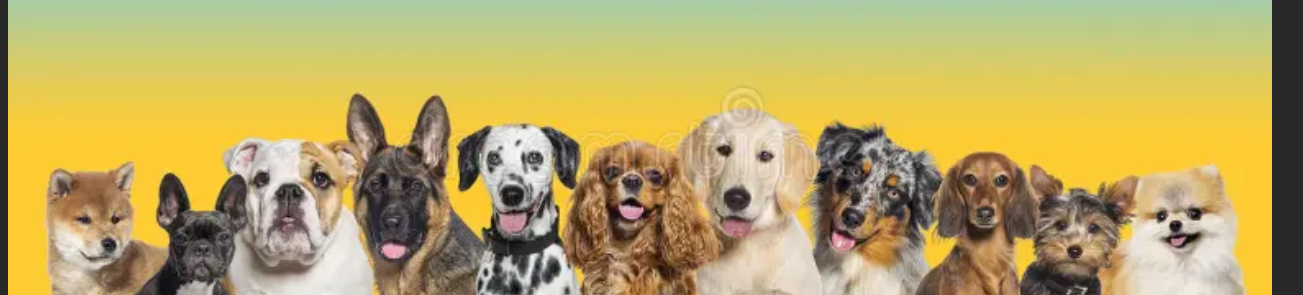
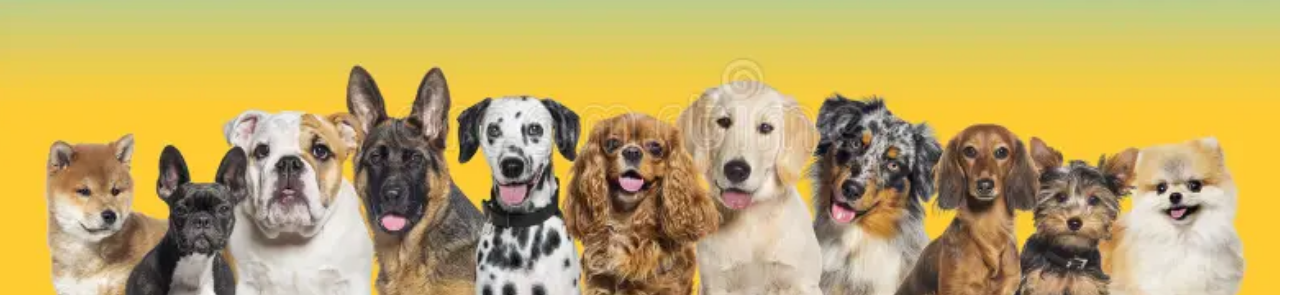
Before and after one commit to CondadoAg14/DW-69210-Coder, a website: page index.html in a window 1280 px wide. Shown: the part 226-521 px from the top of the page, 1303 px wide, since content can reach past the window. Drawn offline with nearby package versions, Linux system fonts and the light colour scheme.

Commit message:
Agregado Bootstrap para eliminacion de overflow-x

```diff
--- a/index.html
+++ b/index.html
@@ -6,9 +6,10 @@
     <title>Inicio</title>
     <link rel="stylesheet" href="./css/estilos.css">
     <link rel="stylesheet" href="https://cdnjs.cloudflare.com/ajax/libs/animate.css/4.1.1/animate.min.css"/>
+    <link href="https://cdn.jsdelivr.net/npm/bootstrap@5.3.6/dist/css/bootstrap.min.css" rel="stylesheet" integrity="sha384-4Q6Gf2aSP4eDXB8Miphtr37CMZZQ5oXLH2yaXMJ2w8e2ZtHTl7GptT4jmndRuHDT" crossorigin="anonymous">
 </head>
 
-<body>
+<body class="overflow-hidden">
     <header>
         <img src="./imagenes/png-transparent-dog-pet-vector-material-material.png" alt="">
         <nav>
@@ -53,6 +54,7 @@
                 <img class="grid-imagen-2" src="./imagenes/thai-cat-cream-tabby-sitting-png_131622.jpg" alt="">
             </h3>
         </section>
+        <script src="https://cdn.jsdelivr.net/npm/bootstrap@5.3.6/dist/js/bootstrap.bundle.min.js" integrity="sha384-j1CDi7MgGQ12Z7Qab0qlWQ/Qqz24Gc6BM0thvEMVjHnfYGF0rmFCozFSxQBxwHKO" crossorigin="anonymous"></script>
     </main>
 
     <footer>
```
